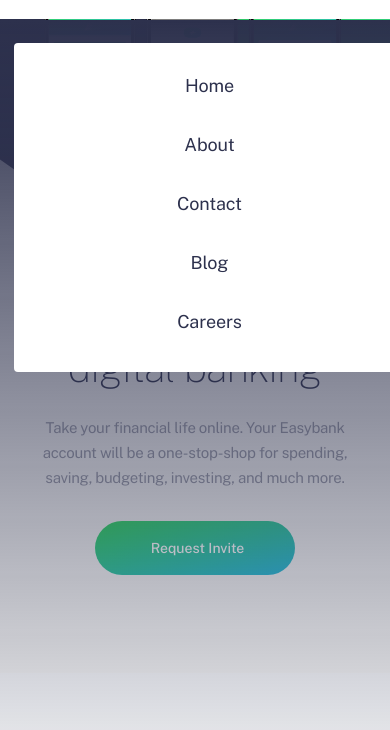
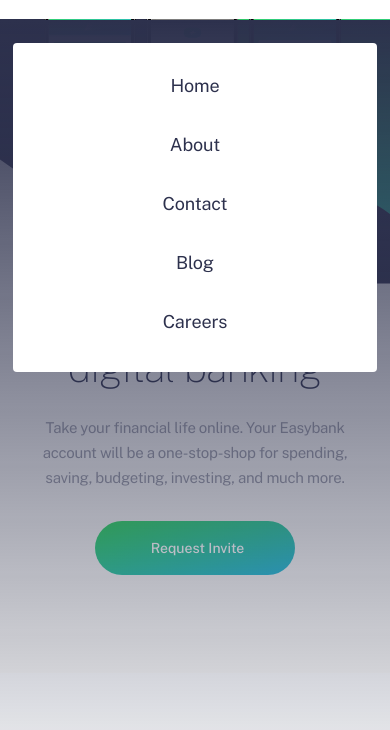
Before and after one commit to BORETS2002/easybank-, a plain HTML site: page index.html in a window 390 px wide. Both pictures are taken after a click on the button 362 px from the left and 32 px from the top of the page. Shown: the part 45-775 px from the top of the page. Drawn offline with Linux system fonts and the light colour scheme.

Commit message:
responsiv

```diff
--- a/css/main.css
+++ b/css/main.css
@@ -717,9 +717,9 @@ body {
     height: 100%;
     width: 100%;
     height: 100%;
-    width: 327px;
+    width: 300px;
     height: 265px;
-    left: calc(50% - 181px);
+    left: calc(50% - 182px);
     top: 88px;
     background: #ffffff;
     border-radius: 4px;
```
